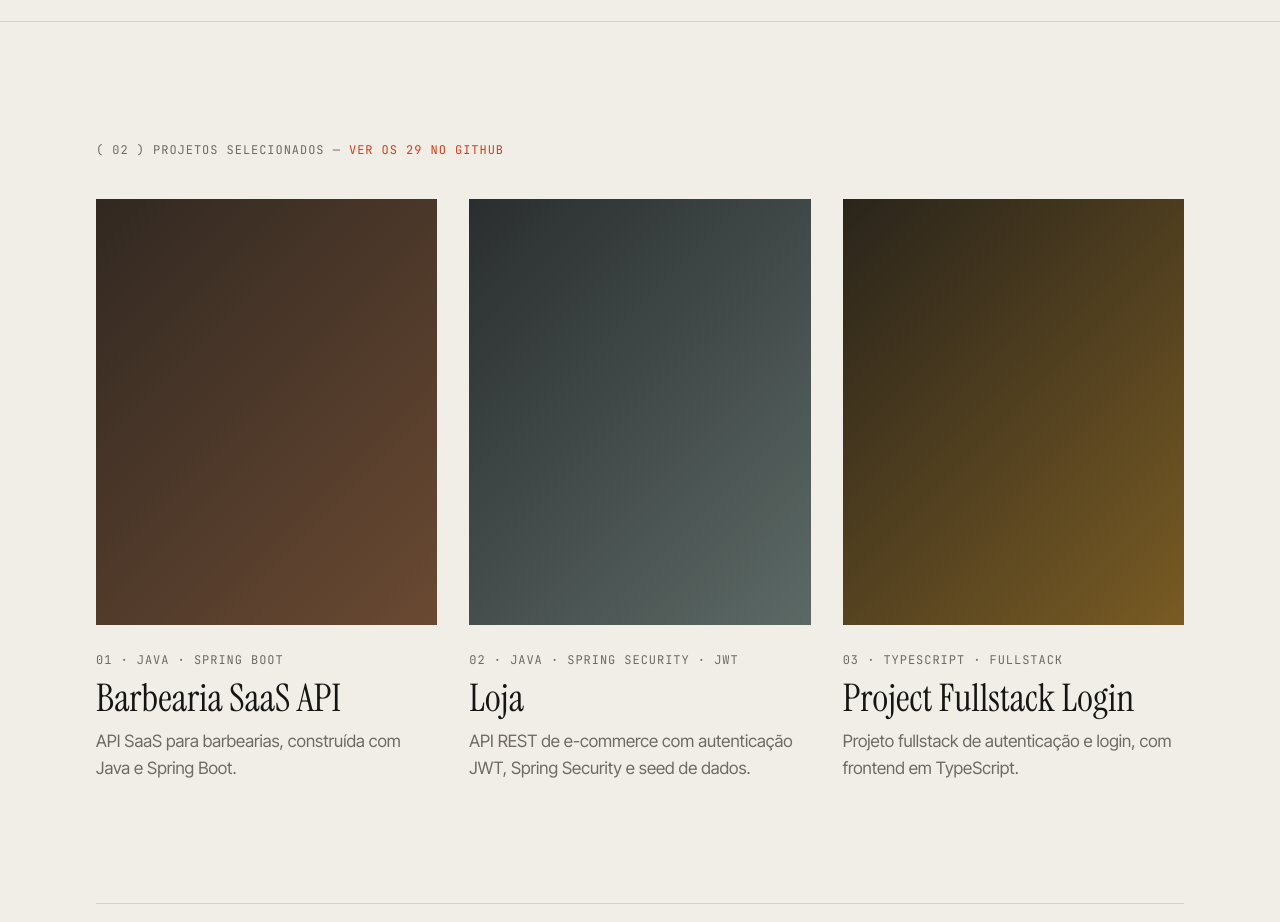
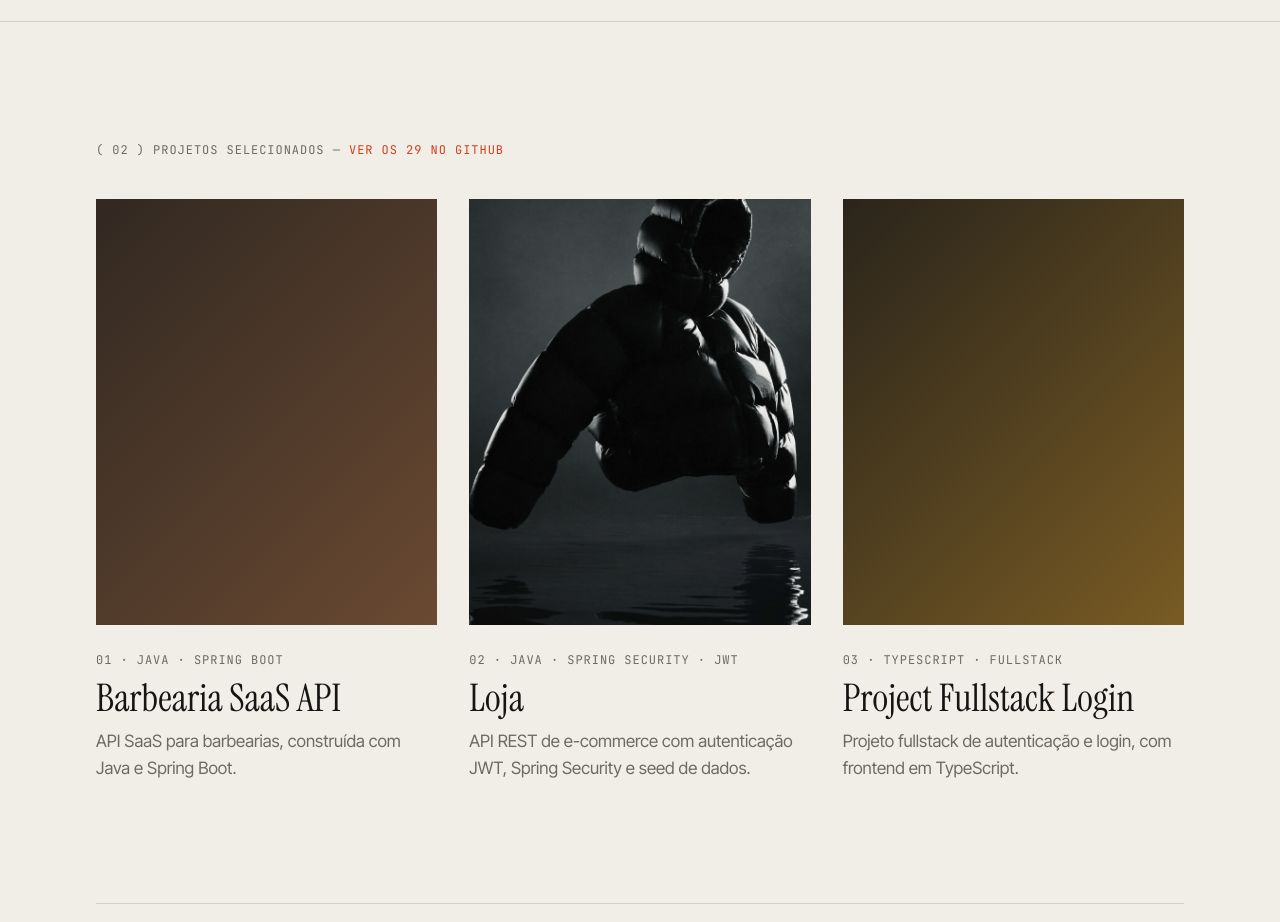
Before and after one commit to GuiVasconcelosDev/MeuPortfolio, a plain HTML site: page index.html in a window 1280 px wide. Shown: the part 1429-2351 px from the top of the page. Drawn offline with nearby package versions, Linux system fonts and the light colour scheme.

Commit message:
add: incluir imagem loja.png e atualizar referência no CSS

```diff
--- a/estilos/style.css
+++ b/estilos/style.css
@@ -179,7 +179,7 @@ section{
     background:url("assets/barbearia.jpg") center/cover,linear-gradient(135deg,#2c2520,#6b4a32)
 }
 .i2{
-    background:url("assets/loja.jpg") center/cover,linear-gradient(135deg,#25282a,#5d6a66)
+    background:url("assets/loja.png") center/cover,linear-gradient(135deg,#25282a,#5d6a66)
 }
 .i3{
     background:url("assets/auth.jpg") center/cover,linear-gradient(135deg,#221f1a,#7a5c24)
```
Also changed, not shown: estilos/assets/loja.png (added), 1 other file.
